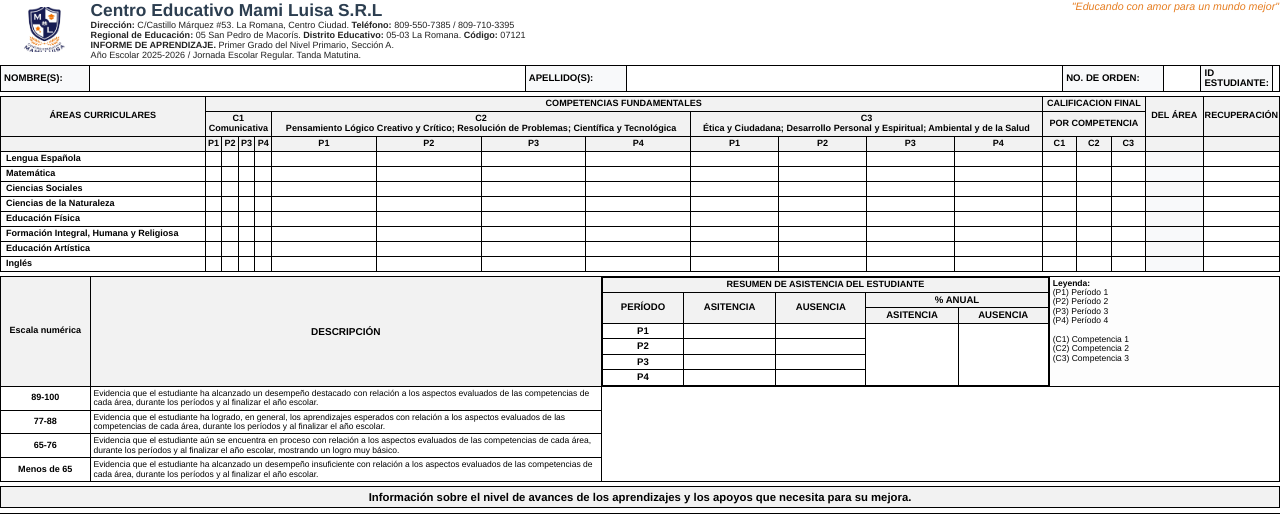
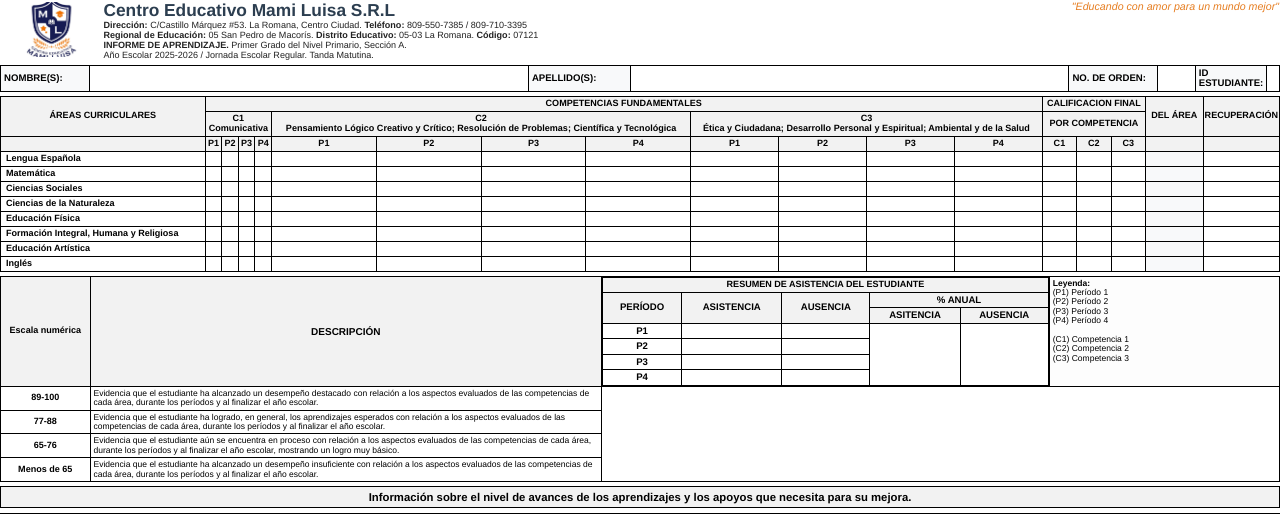
Before and after one commit to jesus271828/sigem-mami-luisa, a Flask app: template templates/general_pdf_notas1.html in a window 1280 px wide. Shown: the top 514 px of the page. Run offline with Flask 3, Linux system fonts and the light colour scheme; the template is opened without the code that fills it, so the values that code supplies are empty; some libraries are stand-ins or nearby versions.

Commit message:
Mensaje de los cambios

```diff
--- a/templates/general_pdf_notas1.html
+++ b/templates/general_pdf_notas1.html
@@ -6,7 +6,7 @@
     <style>
         @page {
             size: letter landscape;
-            margin: 0.5cm 0.7cm;
+            margin: 0.4cm 0.5cm; /* Márgenes reducidos para ocupar toda la hoja */
         }
         body {
             font-family: Helvetica, Arial, sans-serif;
@@ -17,7 +17,7 @@
             padding: 0;
         }
 
-        /* ENCABEZADO INSTITUCIONAL */
+        /* ENCABEZADO INSTITUCIONAL CON LOGO */
         .header-table {
             width: 100%;
             border-collapse: collapse;
@@ -27,15 +27,15 @@
             vertical-align: middle;
         }
         .logo-cell {
-            width: 7%;
+            width: 8%;
             text-align: center;
         }
         .logo-cell img {
-            width: 45px;
+            width: 55px;
             height: auto;
         }
         .title-cell {
-            width: 93%;
+            width: 92%;
         }
         .school-name {
             font-size: 13pt;
@@ -114,7 +114,7 @@
     <table class="header-table">
         <tr>
             <td class="logo-cell">
-                <img src="{{ url_for('static', filename='img/logo2.png', _external=True) }}" alt="Logo">
+                <img src="{{ url_for('static', filename='img/logo2.png', _external=True) }}" alt="Logo Mami Luisa">
             </td>
             <td class="title-cell">
                 <span class="school-slogan">"Educando con amor para un mundo mejor"</span>
@@ -136,7 +136,7 @@
             <td style="width: 35%; color: #1a73e8; font-weight: bold;">{{ estudiante.nombres if estudiante else '' }}</td>
             <td class="data-label" style="width: 8%;">APELLIDO(S):</td>
             <td style="width: 35%; color: #1a73e8; font-weight: bold;">{{ estudiante.apellidos if estudiante else '' }}</td>
-            <td class="data-label" style="width: 8%;">NO. DE ORDEN:</td>
+            <td class="data-label" style="width: 7%;">NO. DE ORDEN:</td>
             <td style="width: 3%; text-align: center; font-weight: bold;">
                 {% if estudiante %}
                     {% set ns = namespace(index=0) %}
@@ -200,7 +200,7 @@
         </tbody>
     </table>
 
-    <!-- SECCIÓN INFERIOR: ESCALA, ASISTENCIA Y LEYENDA (EXACTO A TU IMAGEN) -->
+    <!-- SECCIÓN INFERIOR: ESCALA, ASISTENCIA Y LEYENDA -->
     <table class="bottom-table">
         <tr>
             <td style="width: 7%; text-align: center; font-weight: bold; background: #f2f2f2; font-size: 6.8pt;">Escala numérica</td>
@@ -212,7 +212,7 @@
                     </tr>
                     <tr style="background: #f2f2f2; font-weight: bold; text-align: center; font-size: 6.2pt;">
                         <td rowspan="2" style="border: 1px solid #000; vertical-align: middle;">PERÍODO</td>
-                        <td rowspan="2" style="border: 1px solid #000; vertical-align: middle;">ASITENCIA</td>
+                        <td rowspan="2" style="border: 1px solid #000; vertical-align: middle;">ASISTENCIA</td>
                         <td rowspan="2" style="border: 1px solid #000; vertical-align: middle;">AUSENCIA</td>
                         <td colspan="2" style="border: 1px solid #000;">% ANUAL</td>
                     </tr>
```
